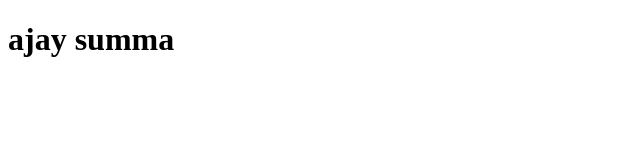
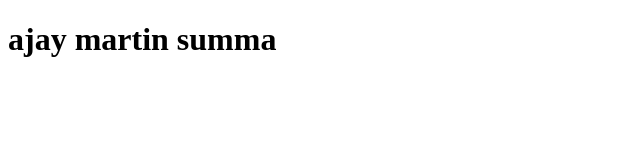
Before and after one commit to ajaymartin03/ajay, a plain HTML site: page index.html in a window 1280 px wide. Shown: the whole page, without its empty margins (0-640 px from the left). Drawn offline with Linux system fonts and the light colour scheme.

Commit message:
aj summa

```diff
--- a/index.html
+++ b/index.html
@@ -7,6 +7,6 @@
     <title>Documen</title>
 </head>
 <body>
-    <h1>ajay summa</h1>
+    <h1>ajay  martin summa</h1>
 </body>
 </html>
```
